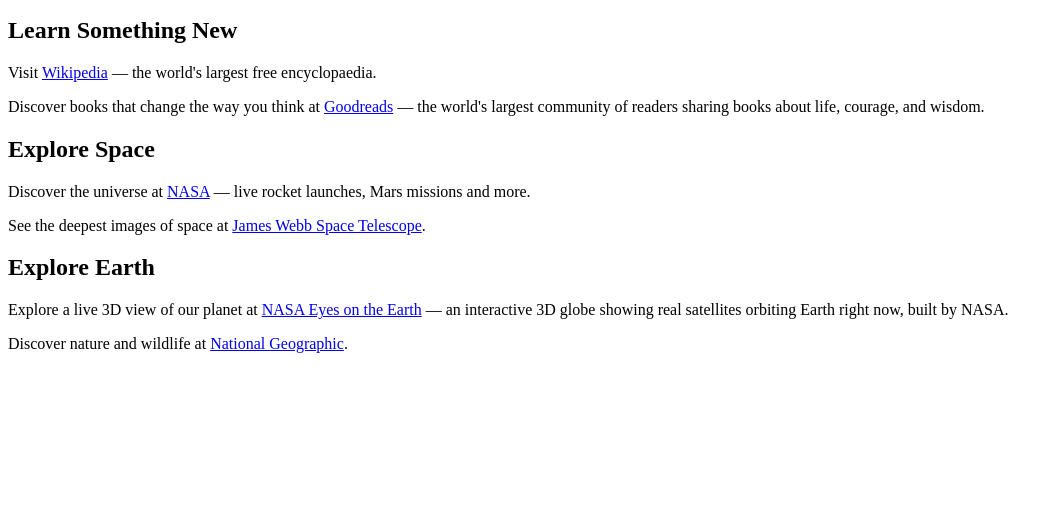
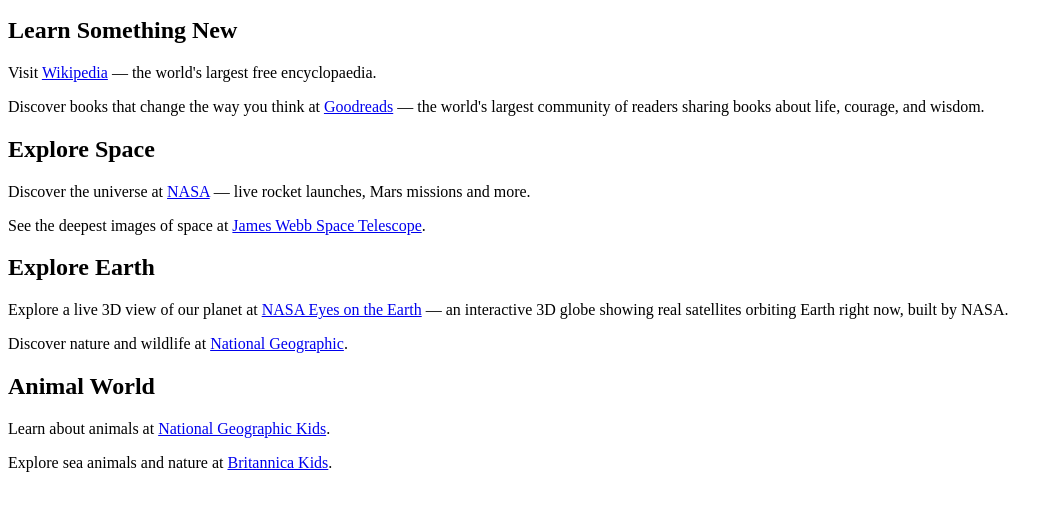
Before and after one commit to shadowgag1901/module1-hyperlinks, a plain HTML site: page index.html in a window 1280 px wide. Shown: the part 101-612 px from the top of the page, without its empty margins (0-1063 px from the left). Drawn offline with Linux system fonts and the light colour scheme.

Commit message:
Update index.html
Updated title, added Natgeo as a ref.

```diff
--- a/index.html
+++ b/index.html
@@ -3,7 +3,7 @@
 <head>
   <meta charset="utf-8">
   <meta name="viewport" content="width=device-width">
-  <title>Explore the Web</title>
+  <title>Learn From the Internet</title>
 </head>
 <body>
 
@@ -22,5 +22,8 @@
   <p>Explore a live 3D view of our planet at <a href="https://eyes.nasa.gov/apps/earth/">NASA Eyes on the Earth</a> — an interactive 3D globe showing real satellites orbiting Earth right now, built by NASA.</p>
   <p>Discover nature and wildlife at <a href="https://www.nationalgeographic.com/">National Geographic</a>.</p>
 
+  <h2>Animal World</h2>
+  <p>Learn about animals at <a href="https://kids.nationalgeographic.com/">National Geographic Kids</a>.</p>
+  <p>Explore sea animals and nature at <a href="https://kids.britannica.com/">Britannica Kids</a>.</p>
 </body>
 </html>
```
